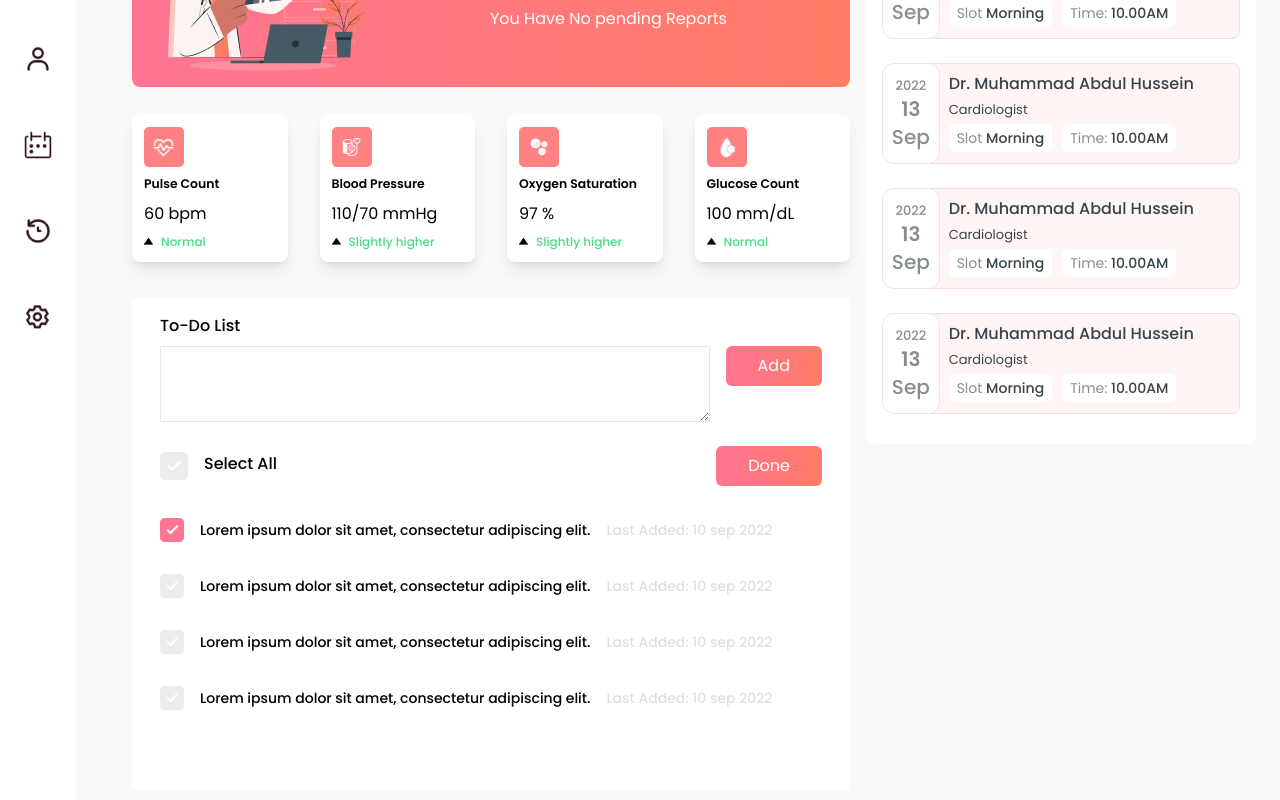
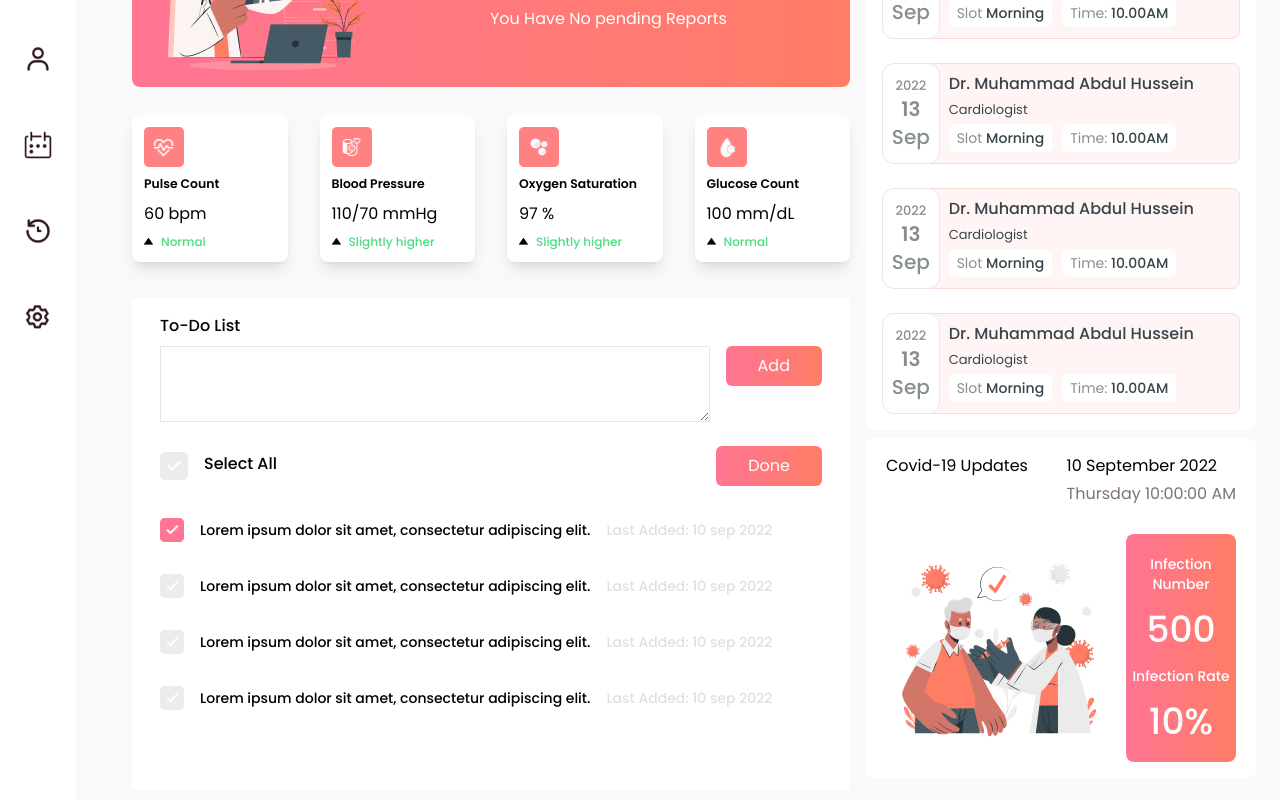
Before and after one commit to habiburrahman26/landing-page, a React (Create React App) app: page / in a window 1280 px wide. Shown: the part 222-1022 px from the top of the page. Built offline with nearby package versions, Linux system fonts and the light colour scheme.

Commit message:
add covid 19 update

```diff
--- /dev/null
+++ b/src/components/pages/Home/CovidUpdates.js
@@ -0,0 +1,33 @@
+import React from 'react';
+import covidImage from '../../../assets/icon/Svg_sample2.png';
+
+const CovidUpdates = () => {
+  return (
+    <div className="px-5 py-4 bg-white mt-2 rounded-lg">
+      <div className="flex justify-between">
+        <h3>Covid-19 Updates</h3>
+        <div className="flex flex-col gap-1">
+          <p>10 September 2022</p>
+          <p className="text-lightDark opacity-60">Thursday 10:00:00 AM</p>
+        </div>
+      </div>
+      <div className="flex gap-3 pt-7">
+        <img src={covidImage} alt="covid" />
+        <div className="bg-gradient-to-r from-hotpink to-orange w-full rounded-lg flex flex-col py-3 justify-center">
+          <div className="text-white font-medium">
+            <div className='text-center flex flex-col gap-4 mb-4'>
+              <p className="text-sm">Infection Number </p>
+              <p className="text-4xl ">500</p>
+            </div>
+            <div className='text-center flex flex-col gap-4'>
+              <p className="text-sm">Infection Rate </p>
+              <p className="text-4xl ">10%</p>
+            </div>
+          </div>
+        </div>
+      </div>
+    </div>
+  );
+};
+
+export default CovidUpdates;
--- a/src/components/pages/Home/Home.js
+++ b/src/components/pages/Home/Home.js
@@ -9,6 +9,7 @@ import bubble from '../../../assets/icon/Icon_bubble.png';
 import vector from '../../../assets/icon/Vector (1).png';
 import TodoList from './TodoList';
 import UpcommingAppoinment from './UpcommingAppoinment';
+import CovidUpdates from './CovidUpdates';
 
 const Home = () => {
   const [showSideBar, setShowSideBar] = useState(false);
@@ -84,12 +85,15 @@ const Home = () => {
             <TodoList />
           </div>
           {/* upcomming appoinment */}
-          <div className="bg-white p-4 ml-40 rounded-lg mr-6 h-[570px]">
-            <p className="font-medium font-poppins">Upcoming Appointments</p>
-            <UpcommingAppoinment />
-            <UpcommingAppoinment />
-            <UpcommingAppoinment />
-            <UpcommingAppoinment />
+          <div className="ml-40 mr-6 h-[570px]">
+            <div className="bg-white p-4 rounded-lg">
+              <p className="font-medium font-poppins">Upcoming Appointments</p>
+              <UpcommingAppoinment />
+              <UpcommingAppoinment />
+              <UpcommingAppoinment />
+              <UpcommingAppoinment />
+            </div>
+            <CovidUpdates />
           </div>
         </div>
         <div className="grid grid-cols-2 lg:grid-cols-4 gap-8 w-[718px] pt-7"></div>
```
